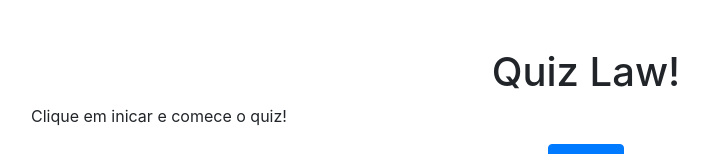
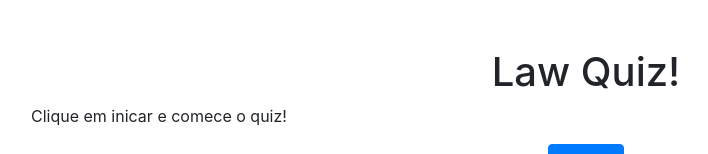
Before and after one commit to gabrielcapanogyp/lawquiz, a website: page index.html in a window 1280 px wide. Shown: the top 154 px of the page, without its empty margins (54-762 px from the left). Drawn offline with nearby package versions, Linux system fonts and the light colour scheme; some packages are replaced by stand-ins of ours; a script that the page names is missing.

Commit message:
quiz law -> law quiz

```diff
--- a/index.html
+++ b/index.html
@@ -18,7 +18,7 @@
 
 <body ng-app="lawQuiz">
     <main role="main" class="container"  ng-controller="main.index as vm"   >
-        <h1 class="mt-5 text-center">Quiz Law!</h1>
+        <h1 class="mt-5 text-center">Law Quiz!</h1>
         <div ng-show="vm.currentLaw == null">
                 <p >Clique em inicar e comece o quiz!</p>
         </div>
```
